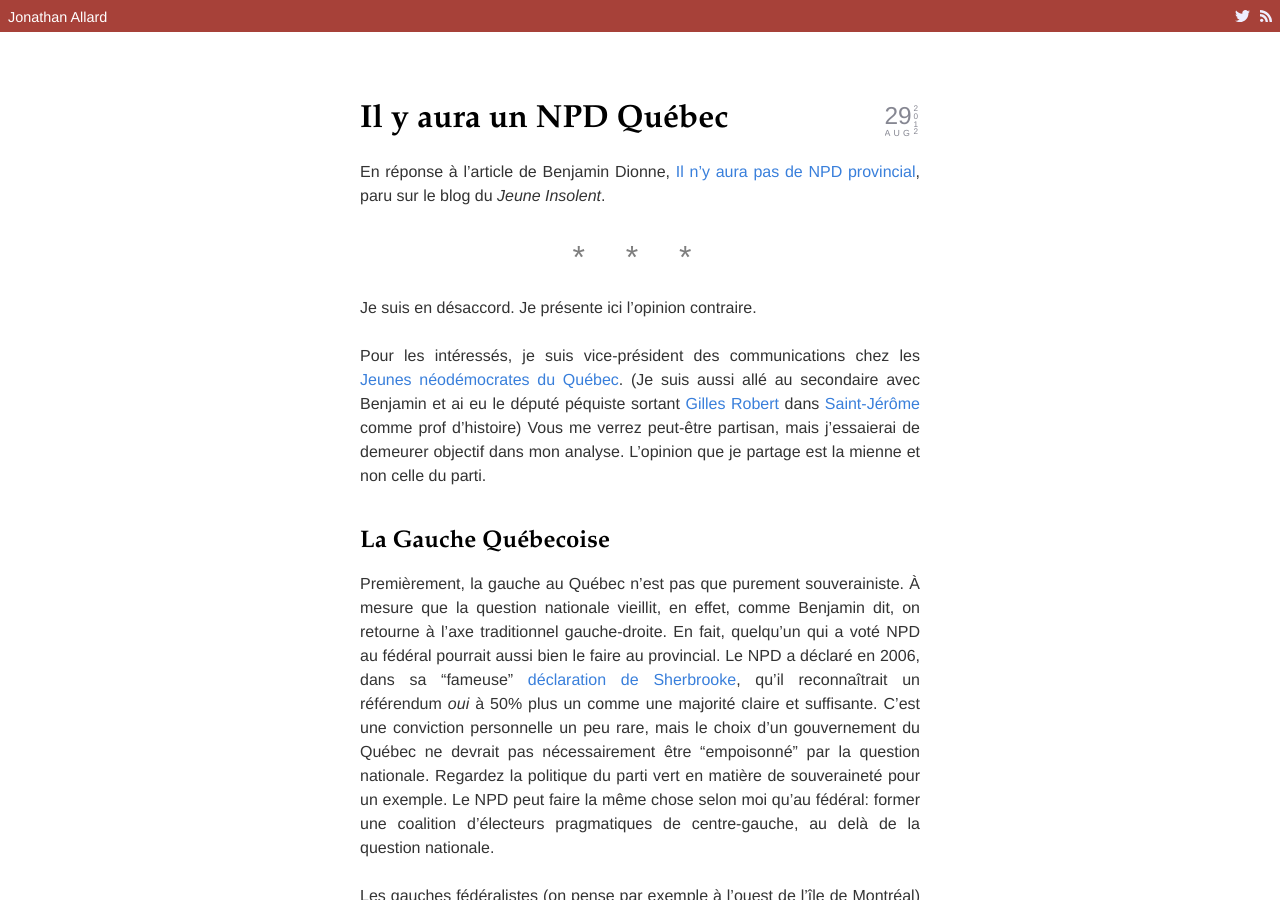
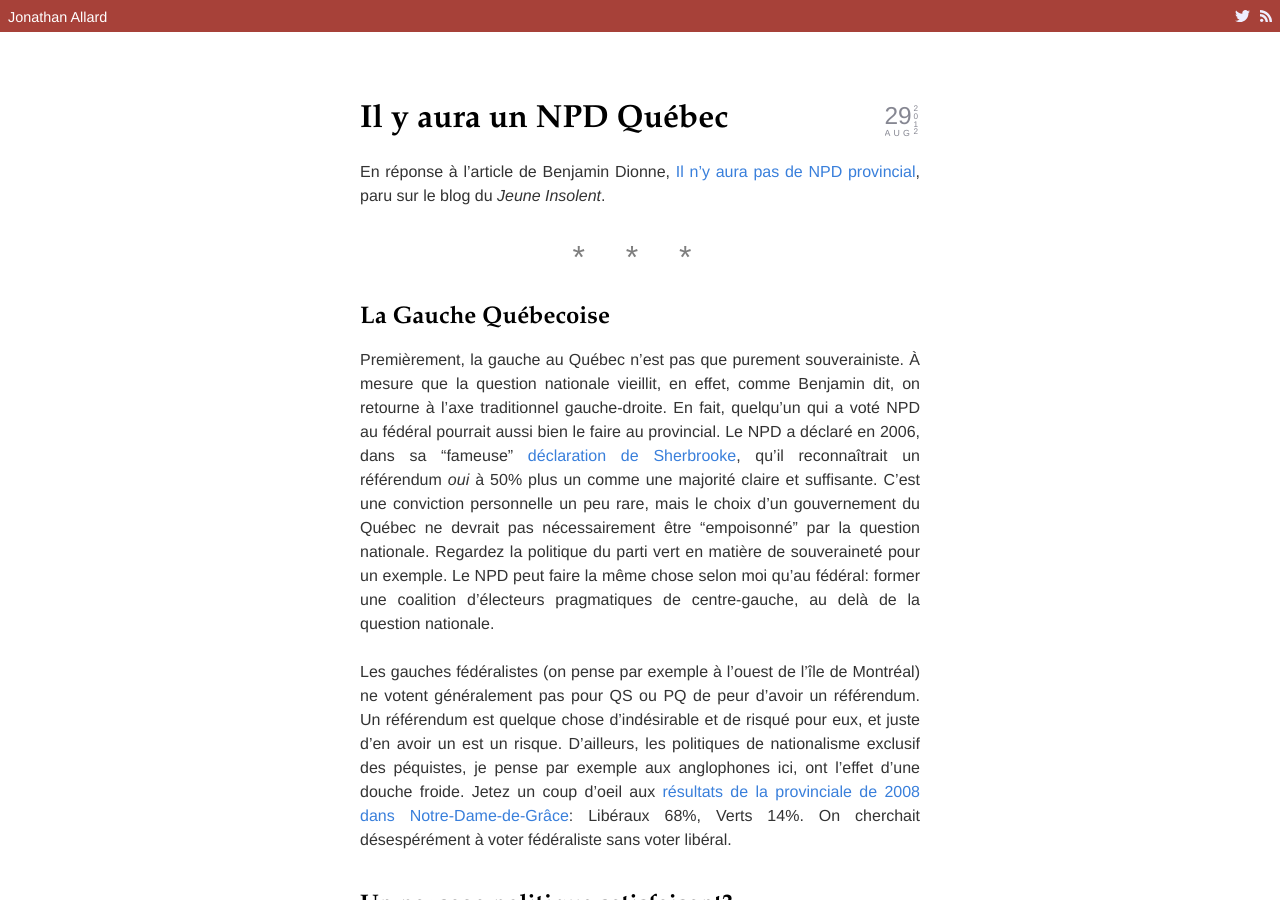
Before and after one commit to joallard/joallard.github.com, a Jekyll site: the page built from _posts/2012-08-28-npd-quebec.markdown, in a window 1280 px wide and 900 px high. Built offline with Jekyll 4.4.1, drawn with Linux system fonts in a browser that asks for light colours; some of the changed text lies outside the part shown.

Commit message:
Updated 2012-npdq

```diff
--- a/_posts/2012-08-28-npd-quebec.markdown
+++ b/_posts/2012-08-28-npd-quebec.markdown
@@ -28,16 +28,6 @@ En réponse à l'article de Benjamin Dionne,
 blog du *Jeune Insolent*.
 
 ---
-
-Je suis en désaccord. Je présente ici l'opinion contraire.
-
-Pour les intéressés, je suis vice-président des communications chez
-les [Jeunes néodémocrates du Québec](//jndq.ca). (Je suis aussi allé au
-secondaire avec Benjamin et ai eu le député péquiste sortant
-[Gilles Robert] dans [Saint-Jérôme][SJ-PED] comme prof d'histoire)
-Vous me verrez peut-être partisan, mais j'essaierai de demeurer
-objectif dans mon analyse. L'opinion que je partage est la mienne
-et non celle du parti.
 
 La Gauche Québecoise
 --------------------
@@ -86,13 +76,15 @@ possible et désirable.
 Un parti du Québec
 ------------------
 La réalité de l'interne du NPD, depuis la vague orange, est que
-c'est devenu un parti avec une base très importante au Québec. 58% de ses députés sont
-Québecois, la base de membres est passée de 2 000 à 14 000 dans la
-dernière année. Le chef en est québécois,
-la directrice nationale adjointe, Chantal Vallerand,
+c'est devenu un parti avec une base très importante au Québec. 58% de
+ses députés sont Québecois, la base de membres est passée de 2 000 à 14
+000 dans la dernière année. Le chef en est québécois, la directrice
+nationale adjointe, Chantal Vallerand,
 est québécoise, [la présidente, Rebecca Blaikie][RBlaikie] s'est impliquée
-pendant des années dans l'aile du parti au
-Québec (alors dans des temps difficiles; elle avait notamment opposé Paul Martin dans Lasalle—Émard en 2004), et la vice-présidente se doit d'être francophone d'office (si la présidente ne l'est pas) et est actuellement une québécoise.
+pendant des années dans l'aile du parti au Québec (alors dans des temps
+difficiles; elle avait notamment opposé Paul Martin dans Lasalle—Émard
+en 2004), et la vice-présidente se doit d'être francophone d'office (si
+la présidente ne l'est pas) et est actuellement une québécoise.
 
 Le NPD est excessivement conscient qu'il doit sa position au
 Québec, et fera en sorte de le garder, et ça se ressent chez les
@@ -100,7 +92,14 @@ membres et dans le parti, d'un océan à l'autre. On a besoin
 du Québec, on veut plaire au Québec, le Québec est la pierre
 d'assise du NPD.
 
-*Post scriptum (2014)*: En fait, au congrès de Vancouver en 2011, dans une séance de priorisation (rencontre secondaire), il est survenu un moment où on a manqué de dispositifs de traduction en direct alors que la séance se tenait en anglais. J'ai pu voir un chef adjoint Thomas Mulcair indigné, soulever un point de privilège au fait qu'il était inacceptable que des gens ne puissent pas pleinement participer en français. À Vancouver. L'opinion a fait consensus, et la séance a été suspendue jusqu'à ce que les dispositifs soient disponibles.
+*Post scriptum (2014)*: En fait, au congrès de Vancouver en 2011, dans
+une séance de priorisation (rencontre secondaire), il est survenu un
+moment où on a manqué de dispositifs de traduction en direct alors que
+la séance se tenait en anglais. J'ai pu voir un chef adjoint Thomas
+Mulcair indigné, soulever un point de privilège au fait qu'il était
+inacceptable que des gens ne puissent pas pleinement participer en
+français. À Vancouver. L'opinion a fait consensus, et la séance a été
+suspendue jusqu'à ce que les dispositifs soient disponibles.
 
 La grande tente
 ---------------
```
Also changed, not shown: other parts of _posts/2012-08-28-npd-quebec.markdown (+11 -0 lines).
